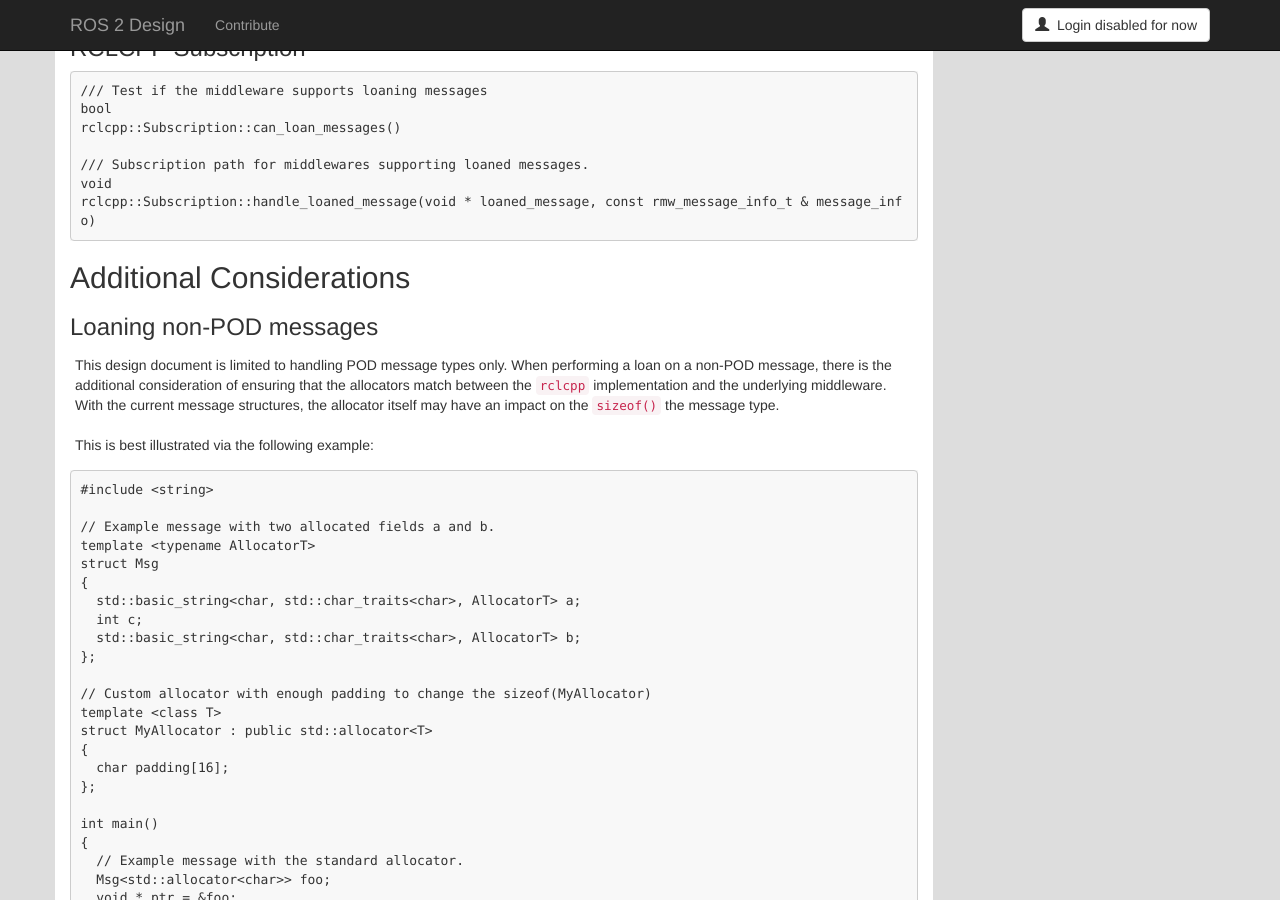
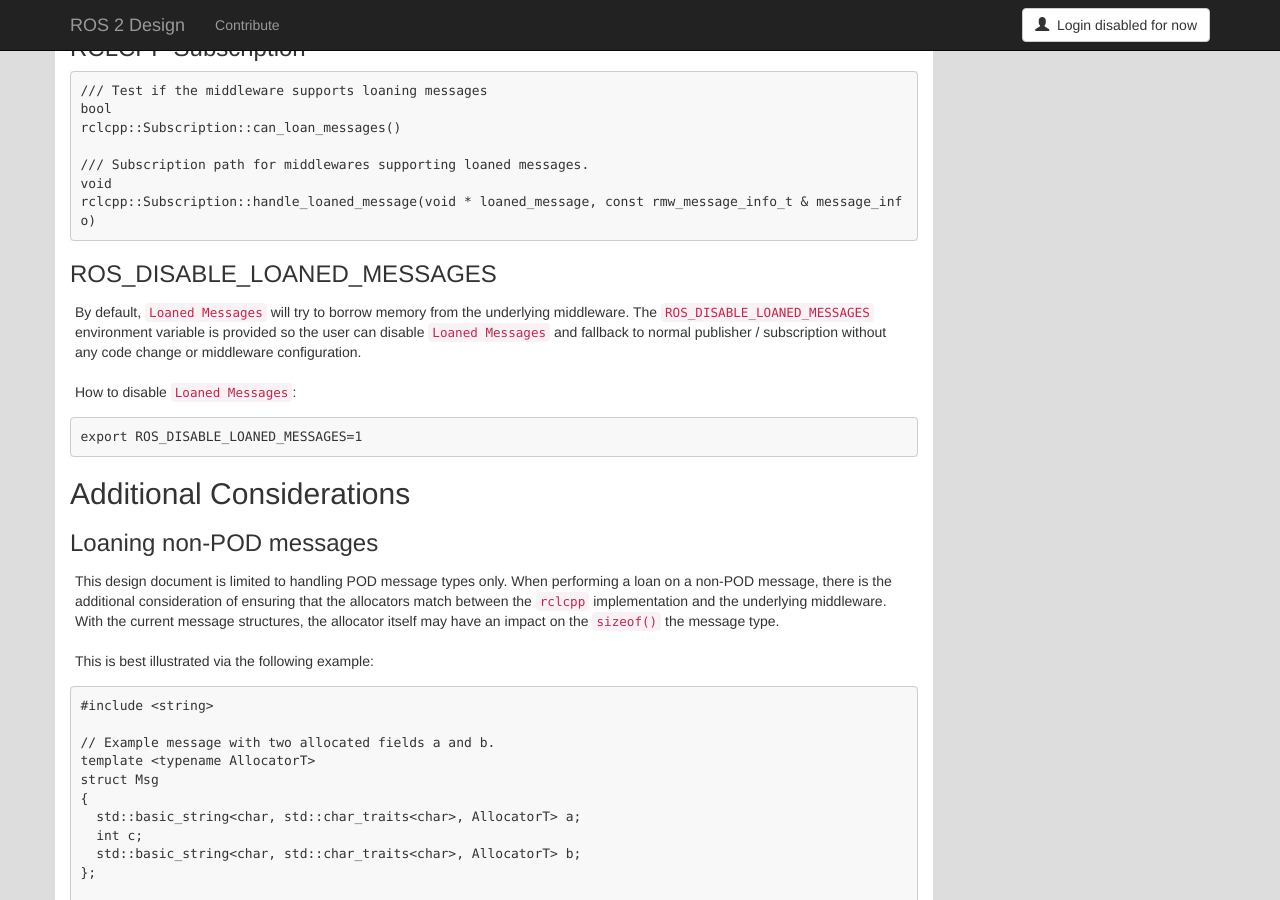
Before and after one commit to ros2/design, a Jekyll site: the page built from articles/zero_copy.md, in a window 1280 px wide and 900 px high, scrolled down 5250 px. Built offline with Jekyll 4.4.1, drawn with Linux system fonts in a browser that asks for light colours; nearby versions of some CDN libraries.

Commit message:
add explanation for `ROS_DISABLE_LOANED_MESSAGES`. (#324)
Signed-off-by: Tomoya Fujita <Tomoya.Fujita@sony.com>

````diff
--- a/articles/zero_copy.md
+++ b/articles/zero_copy.md
@@ -293,6 +293,17 @@ void
 rclcpp::Subscription::handle_loaned_message(void * loaned_message, const rmw_message_info_t & message_info)
 ```
 
+### ROS_DISABLE_LOANED_MESSAGES
+
+By default, `Loaned Messages` will try to borrow memory from the underlying middleware.
+The `ROS_DISABLE_LOANED_MESSAGES` environment variable is provided so the user can disable `Loaned Messages` and fallback to normal publisher / subscription without any code change or middleware configuration.
+
+How to disable `Loaned Messages`:
+
+```
+export ROS_DISABLE_LOANED_MESSAGES=1
+```
+
 ## Additional Considerations
 
 ### Loaning non-POD messages
````
